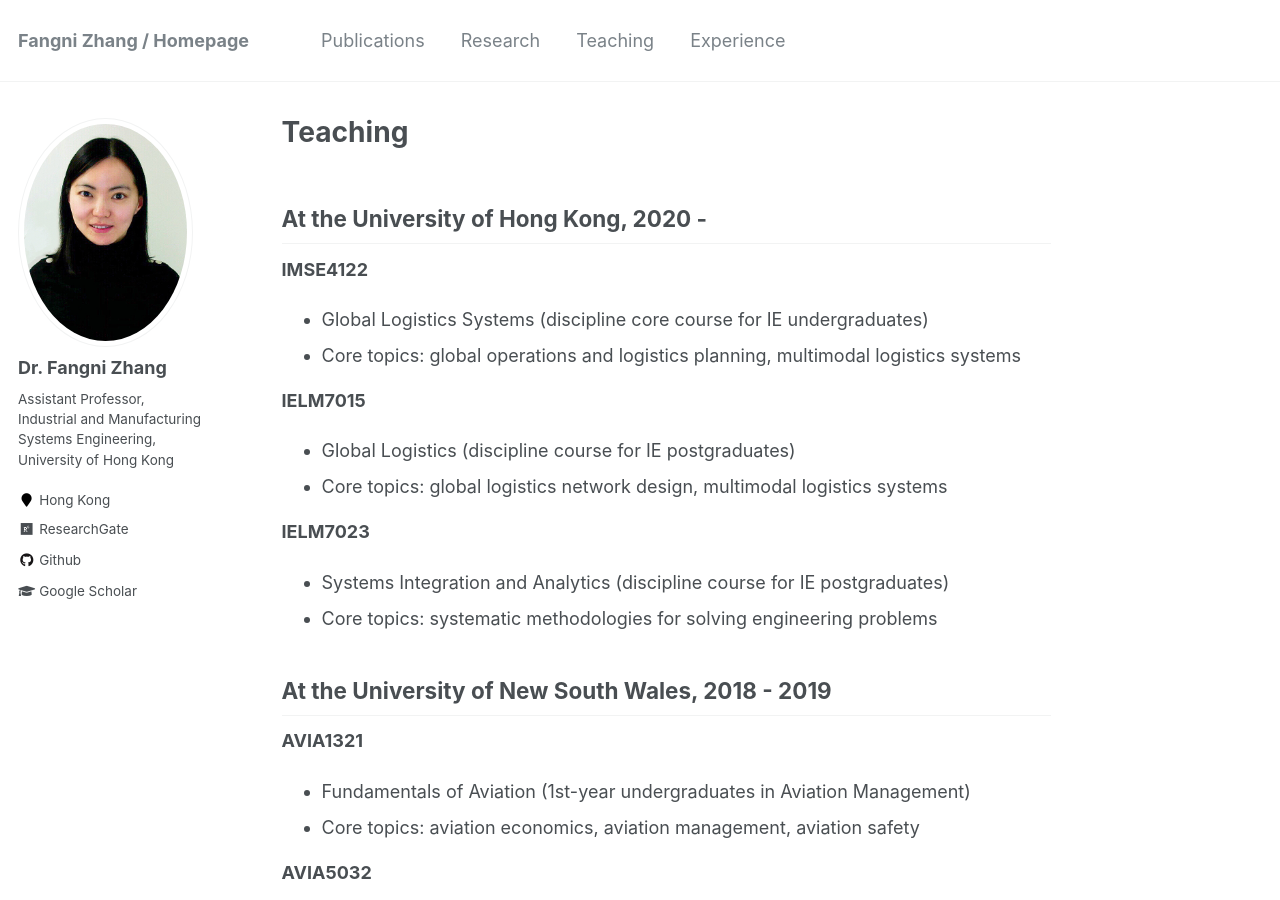
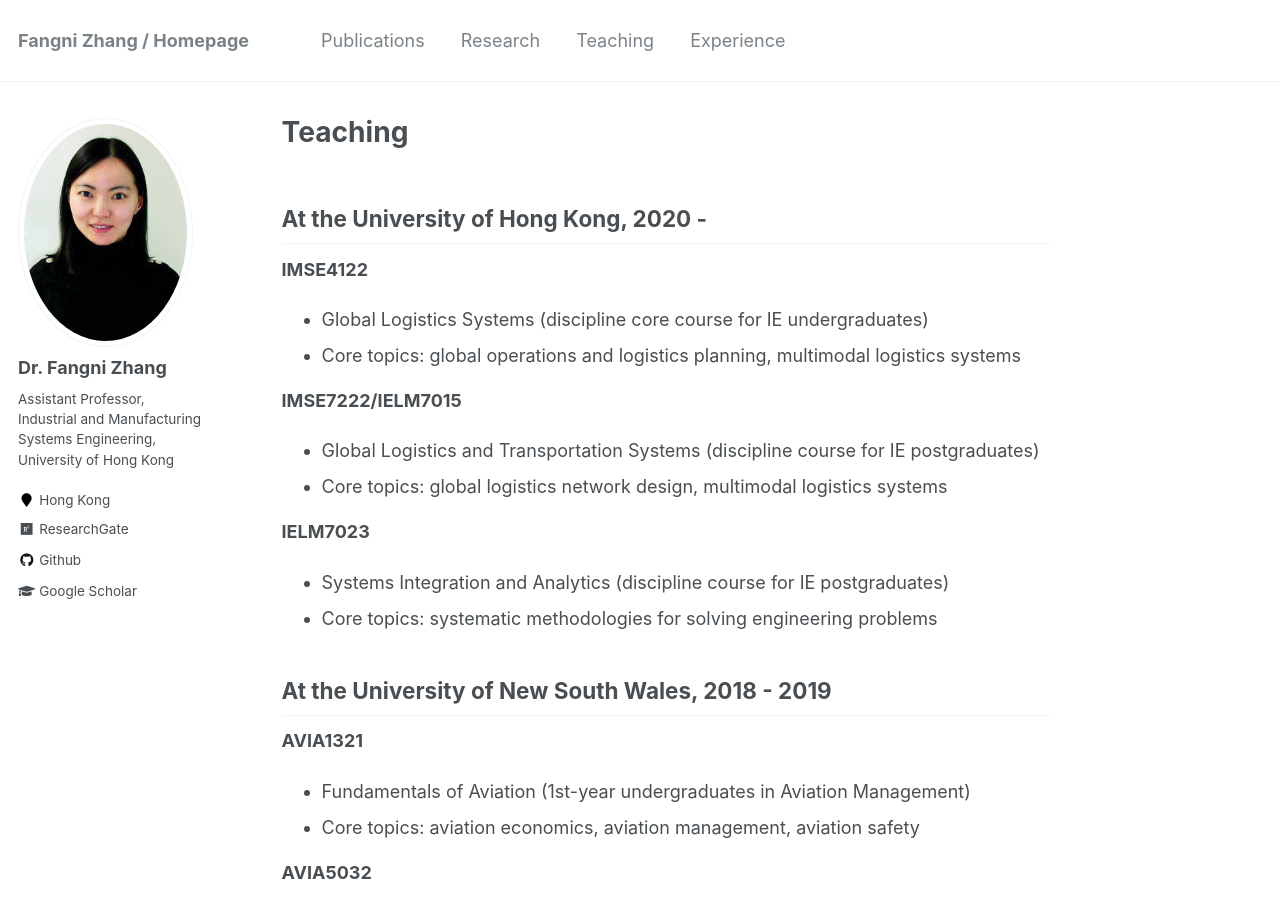
Before and after one commit to fangnizhang/fangnizhang.github.io, a Jekyll site: the page built from _pages/teaching.md, in a window 1280 px wide and 900 px high. Built offline with Jekyll 4.4.1, drawn with Linux system fonts in a browser that asks for light colours.

Commit message:
Update teaching.md

```diff
--- a/_pages/teaching.md
+++ b/_pages/teaching.md
@@ -10,8 +10,8 @@ At the University of Hong Kong, 2020 -
 * Global Logistics Systems (discipline core course for IE undergraduates)
 * Core topics: global operations and logistics planning, multimodal logistics systems
 
-**IELM7015**
-* Global Logistics (discipline course for IE postgraduates)
+**IMSE7222/IELM7015**
+* Global Logistics and Transportation Systems (discipline course for IE postgraduates)
 * Core topics: global logistics network design, multimodal logistics systems
 
 **IELM7023**
```
